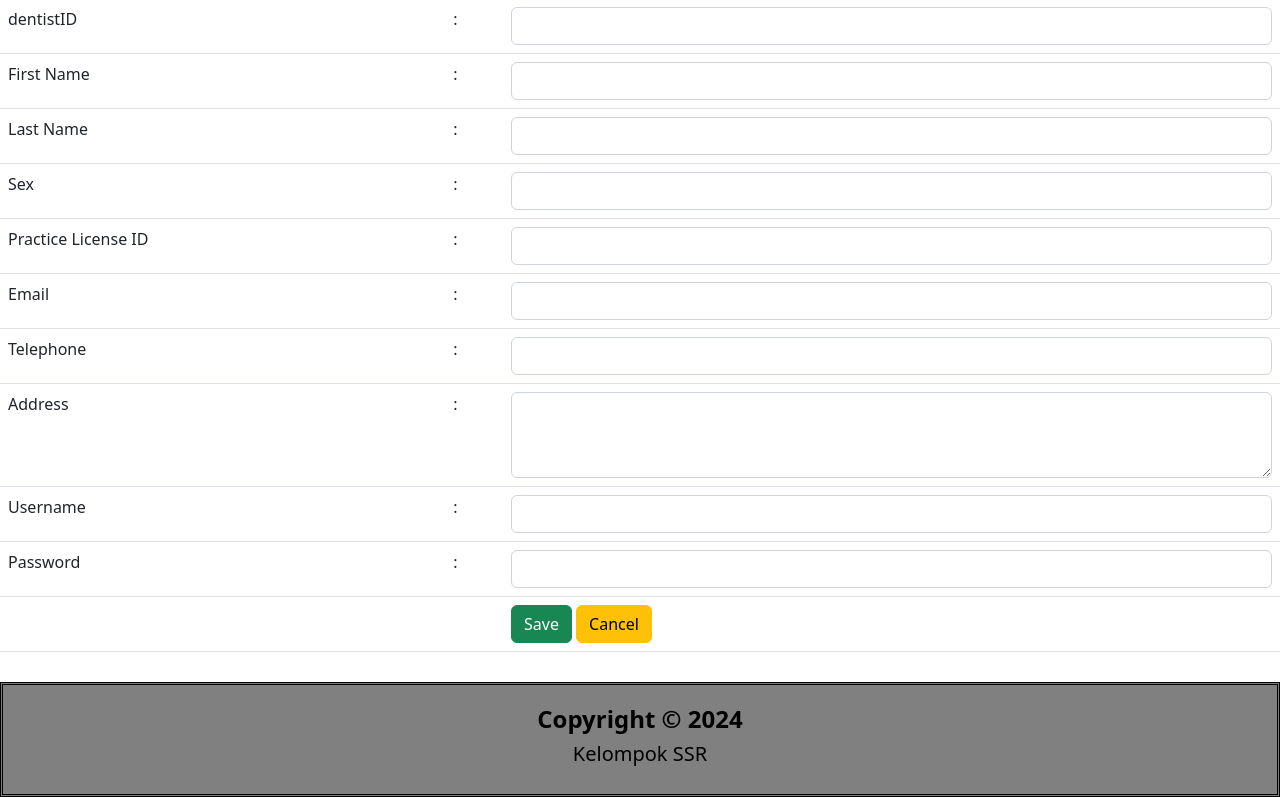
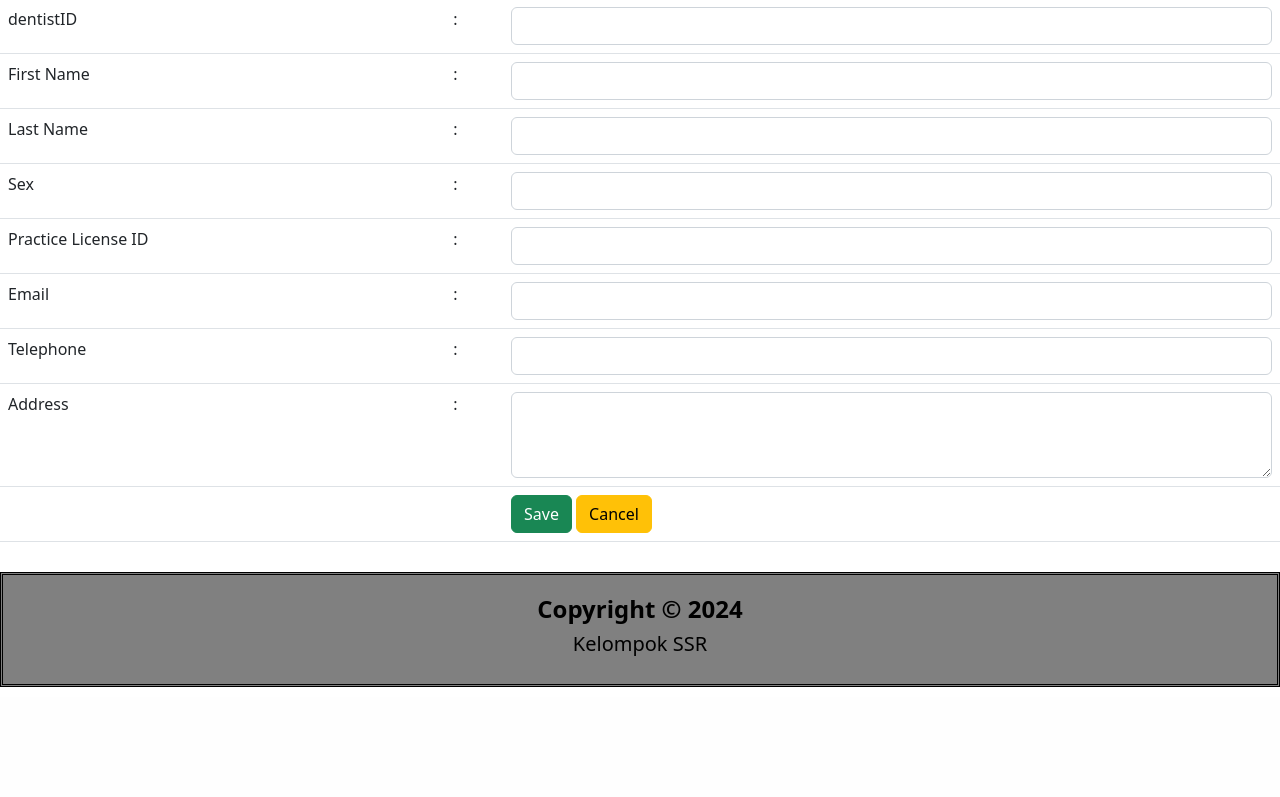
Before and after one commit to Toughrebel4041/DentalAppointment, a PHP site: page /index.php?p=dentist in a window 1280 px wide. Shown: the part 103-900 px from the top of the page. After the commit the page ends 790 px from the top, so only its background shows below. Run offline with PHP 8.4, Linux system fonts and the light colour scheme.

Commit message:
CRUD on Dentist data fixed

```diff
--- a/class/class.Dentist.php
+++ b/class/class.Dentist.php
@@ -2,6 +2,11 @@
 class Dentist extends Connection {
     private $dentistID='';
     private $fname = '';
+    private $lname = '';
+    private $sex = '';
+    private $email = '';
+    private $telp = '';
+    private $licenseID = '';
     private $address = '';
 
     public $hasil = false;
@@ -64,6 +69,11 @@ class Dentist extends Connection {
         $objDentist = new Dentist();
         $objDentist->dentistID=$data['dentistID'];
         $objDentist->fname=$data['fname'];
+        $objDentist->lname=$data['lname'];
+        $objDentist->sex=$data['sex'];
+        $objDentist->email=$data['email'];
+        $objDentist->telp=$data['telp'];
+        $objDentist->licenseID=$data['licenseID'];
         $objDentist->address=$data['address'];
         $arrResult[$count] = $objDentist;
         $count++;
@@ -79,7 +89,13 @@ class Dentist extends Connection {
         if(mysqli_num_rows($resultOne) == 1){
             $this->hasil = true;
             $data = mysqli_fetch_assoc($resultOne);
+            $this->dentistID = $data['dentistID'];
             $this->fname = $data['fname'];
+            $this->lname=$data['lname'];
+            $this->sex=$data['sex'];
+            $this->email=$data['email'];
+            $this->telp=$data['telp'];
+            $this->licenseID=$data['licenseID'];
             $this->address=$data['address'];
         }
     }
--- a/pages/dentist.php
+++ b/pages/dentist.php
@@ -10,8 +10,6 @@ if(isset($_POST['btnSubmit'])){
     $objDentist->email = $_POST['email'];
     $objDentist->telp = $_POST['telp'];
     $objDentist->address = $_POST['address'];
-    $objDentist->username = $_POST['username'];
-    $objDentist->password = $_POST['password'];
 
     if(isset($_GET['dentistID'])){
         $objDentist->dentistID = $_GET['dentistID'];
@@ -63,7 +61,7 @@ if(isset($_POST['btnSubmit'])){
     <tr>
         <td>Email</td>
         <td>:</td>
-        <td><input type="text" class="form-control" dentistID="email" name="email" value=""<?php echo $objDentist->email; ?>"></td>
+        <td><input type="text" class="form-control" dentistID="email" name="email" value="<?php echo $objDentist->email; ?>"></td>
     </tr>
     <tr>
         <td>Telephone</td>
@@ -77,16 +75,6 @@ if(isset($_POST['btnSubmit'])){
         <?php echo $objDentist->address; ?></textarea></td>
     </tr>
     <tr>
-        <td>Username</td>
-        <td>:</td>
-        <td><input type="text" class="form-control" dentistID="username" name="username" value="<?php echo $objDentist->username; ?>"></td>
-    </tr>
-    <tr>
-        <td>Password</td>
-        <td>:</td>
-        <td><input type="text" class="form-control" dentistID="password" name="password" value="<?php echo $objDentist->password; ?>"></td>
-    </tr>
-    <tr>
         <td colspan="2"></td>
         <td><input type="submit" class="btn btn-success" value="Save" name="btnSubmit">
             <a href="index.php?p=Dentistlist" class="btn btn-warning">Cancel</a>
--- a/pages/dentistList.php
+++ b/pages/dentistList.php
@@ -15,8 +15,6 @@
         <th>Email</th>
         <th>Telephone</th>
         <th>Address</th>
-        <th>Username</th>
-        <th>Password</th>
     </tr>
     <?php
     require_once('./class/class.Dentist.php');
@@ -37,8 +35,6 @@
             echo '<td>'.$dataDentist->email.'</td>';
             echo '<td>'.$dataDentist->telp.'</td>';
             echo '<td>'.$dataDentist->address.'</td>';
-            echo '<td>'.$dataDentist->username.'</td>';
-            echo '<td>'.$dataDentist->password.'</td>';
             echo '<td><a class="btn btn-warning" href="index.php?p=dentist&dentistID='.$dataDentist->dentistID.'"> Edit </a> | <a class="btn btn-danger" href="index.php?p=deleteDentist&ssn='.$dataDentist->dentistID.'"onclick="return confirm(\'Apakah anda yakin ingin menghapus?\')">Delete </a> </td>';
             echo '</tr>';
             $no++;
```
